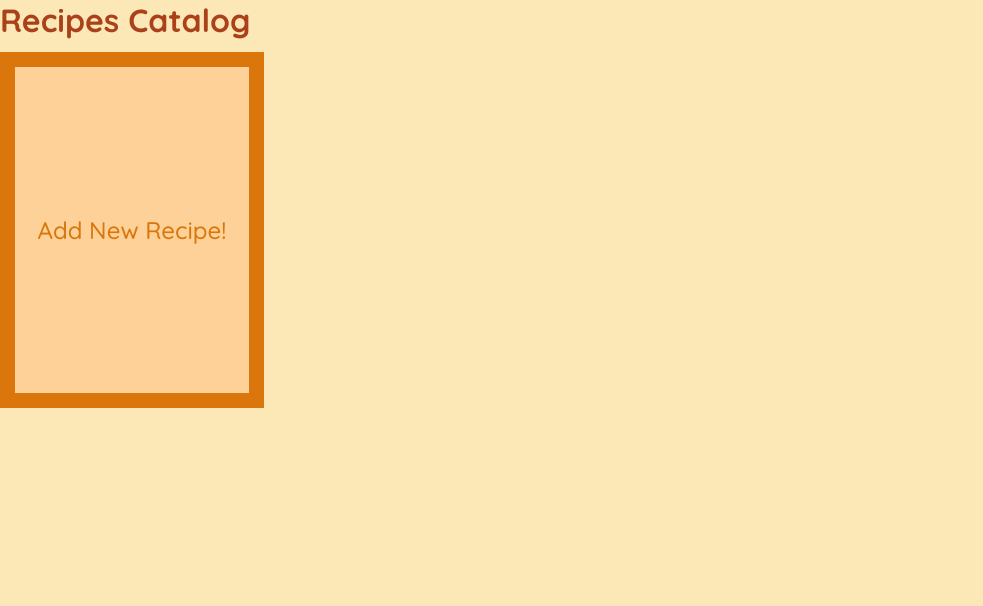
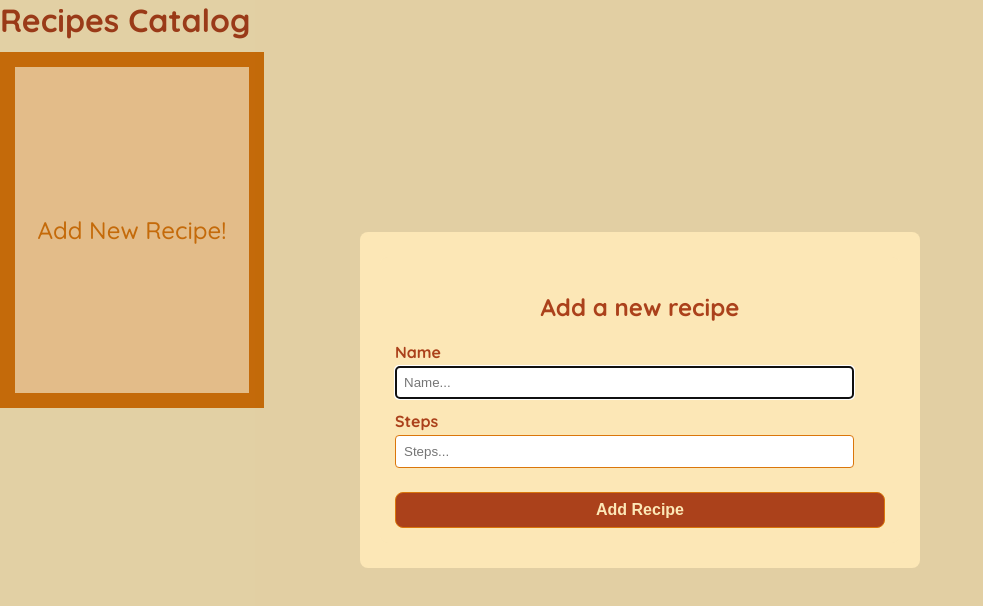
Before and after one commit to AlyssaHug/Recipes, a React (Vite) app: page / in a window 1280 px wide. Both pictures are taken after a click on the button "Add New Recipe!". Shown: the top 606 px of the page, without its empty margins (0-983 px from the left). Built offline with nearby package versions, Linux system fonts and the light colour scheme; no server answers.

Commit message:
Create NewForm and Modal

```diff
--- a/src/components/Add.jsx
+++ b/src/components/Add.jsx
@@ -1,7 +1,9 @@
+import Modal from "./Modal/Modal";
+
 function Add() {
 return (
 <div>
-    <button className="button">Add New Recipe!</button>
+    <Modal btnLabel="Add New Recipe!" btnClassName="button">Add New Recipe!</Modal>
 </div>
 );
 }
--- /dev/null
+++ b/src/components/Modal/Modal.css
@@ -0,0 +1,16 @@
+.modal {
+    border: none;
+    border-radius: 8px;
+    padding: 20px;
+    width: 520px;
+    max-width: 100vw;
+    background-color: var(--light-color);
+
+}
+
+.modal .header {
+    display: flex;
+    align-items: center;
+    justify-content: space-between;
+    padding: 16px 24px;
+}
--- /dev/null
+++ b/src/components/Modal/Modal.jsx
@@ -0,0 +1,22 @@
+import {useRef} from "react";
+import NewForm from "../NewForm/NewForm";
+import "./Modal.css";
+import "../NewForm/NewForm.css";
+
+function Modal({btnLabel, btnClassName}) {
+    const modalRef = useRef();
+
+    function handleclick(e) {
+        modalRef.current.showModal();
+    }
+
+    return (
+        <>
+        <button className={btnClassName} onClick={handleclick}> {btnLabel} </button>
+        <dialog ref={modalRef} className="modal">
+            <NewForm />
+        </dialog>
+        </>
+    );
+}
+    export default Modal;
--- /dev/null
+++ b/src/components/NewForm/NewForm.css
@@ -0,0 +1,52 @@
+/*====Form Styles====*/
+.form-container {
+    background-color: var(--light-color);
+    border: none;
+    border-radius: 8px;
+    padding: 15px;
+    margin: 5px auto;
+    max-width: 520px;
+}
+.form-control {
+    margin-bottom: 12px;
+}
+.form-title {
+    color: var(--primary-color);
+    font-weight: var(--font-weight-bold);
+    font-size: var(--font-size-large);
+    margin-bottom: 12px auto;
+    text-align: center;
+
+}
+.form-control label {
+    display: block;
+    margin-bottom: 4px;
+    color: var(--primary-color);
+    font-weight: var(--font-weight-bold);
+    font-size: var(--font-size-medium);
+}
+.form-control input {
+    width:90%;
+    padding: 8px;
+    border: 1px solid var(--secondary-color);
+    border-radius: 4px;
+    margin: 5 px;
+}
+.create-button {
+    width: 100%;
+    padding: 8px;
+    border: 1px solid var(--secondary-color);
+    border-radius: 8px;
+    background-color: var(--primary-color);
+    color: var(--light-color);
+    font-weight: var(--font-weight-bold);
+    font-size: var(--font-size-medium);
+    cursor: pointer;
+    margin-top: 12px;
+}
+.create-button:hover {
+    background-color: var(--secondary-color);
+    color: var(--light-color);
+    font-weight: var(--font-weight-bold);
+    font-size: var(--font-size-medium);
+}
--- /dev/null
+++ b/src/components/NewForm/NewForm.jsx
@@ -0,0 +1,29 @@
+import "./NewForm.css";
+
+function NewForm() {
+    function handleSubmit(e) {
+        e.preventDefault();
+    }
+    return (
+        <div className="form-container">
+            <h2 className="form-title"> Add a new recipe </h2>
+            <form>
+
+                <div className="form-control">
+                    <label htmlFor="recipe-name"> Name </label>
+                    <input type="text" name="recipe-name" placeholder="Name..." />
+                </div>
+
+                <div className="form-control">
+                    <label htmlFor="recipe-steps"> Steps </label>
+                    <input type="number" name="recipe-steps" placeholder="Steps..." />
+                </div>
+
+                <button className="create-button" value="submit"> Add Recipe </button>
+
+            </form>
+        </div>
+    );
+}
+
+export default NewForm;
```
Also changed, not shown: src/index.css (line endings or trailing spaces).
